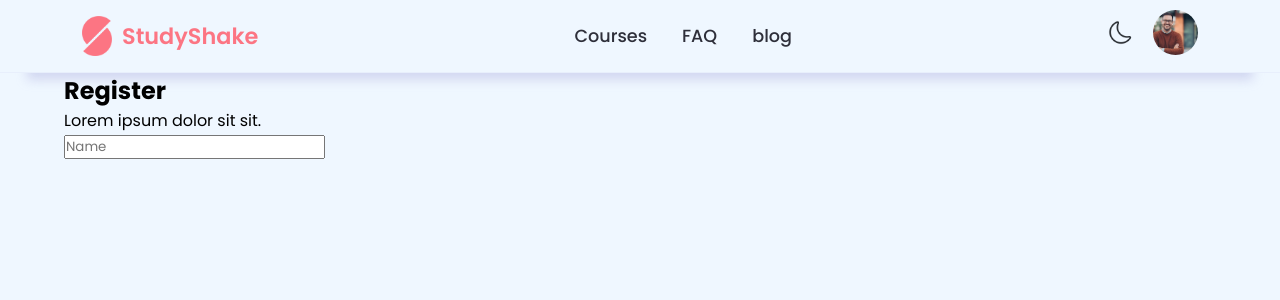
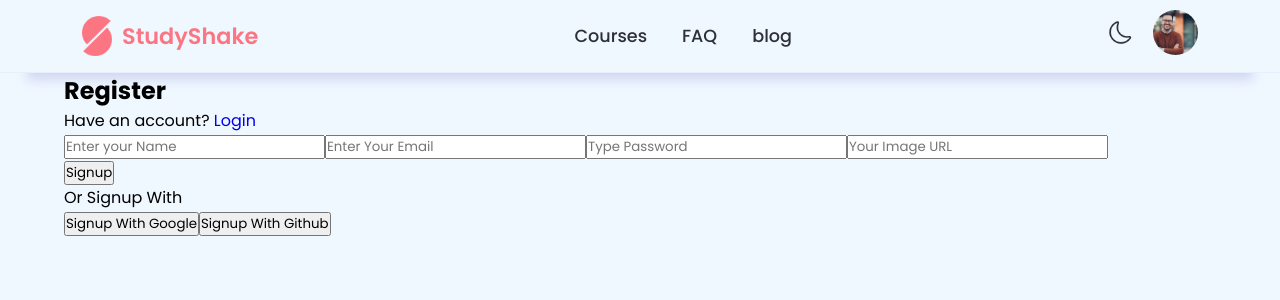
Before and after one commit to nasirmitul/study-shake-client-side, a React (Create React App) app: page /signup in a window 1280 px wide. Shown: the top 300 px of the page. Built offline with nearby package versions, Linux system fonts and the light colour scheme.

Commit message:
signup, signin, forget design complete

```diff
--- a/src/components/Forget/ForgetPass.js
+++ b/src/components/Forget/ForgetPass.js
@@ -1,8 +1,22 @@
 import React from 'react';
+import { Link } from 'react-router-dom';
 
 const ForgetPass = () => {
     return (
-        <div>
+        <div className='container sign-account'>
+            <form action="" className='sign'>
+                <h2 className='heading'>Forget Password?</h2>
+                <p className='change-to'>Do remember email & password? <Link to='/login'>Login</Link> </p>
+
+                <div className="inputs">
+                    <input type="email" placeholder='Enter Your Email' name='email' required/>
+                </div>
+
+
+                <div className="action-button">
+                    <button type='submit'>Login</button>
+                </div>
+            </form>
 
         </div>
     );
--- a/src/components/Signin/Signin.js
+++ b/src/components/Signin/Signin.js
@@ -1,9 +1,37 @@
 import React from 'react';
+import { Link } from 'react-router-dom';
 
 const Signin = () => {
     return (
-        <div>
+        <div className='container sign-account'>
+            <form action="" className='sign'>
+                <h2 className='heading'>Login</h2>
+                <p className='change-to'>Don't have an account? <Link to='/signup'>Register</Link> </p>
 
+                <div className="inputs">
+                    <input type="email" placeholder='Enter Your Email' name='email' required/>
+                    <input type="password" placeholder='Type Password' name='password' required/>
+                </div>
+
+                <div className="remember-forget">
+                    <div className="remember-me">
+                        <input type="checkbox"/>
+                        <p>Remember Me</p>
+                    </div>
+
+                    <Link to='/forget'>Forget Password?</Link>
+                </div>
+
+                <div className="action-button">
+                    <button type='submit'>Login</button>
+                </div>
+            </form>
+
+            <div className="other-options">
+                <p className='or-title'>Or Login With</p>
+                <button type='button'>Login With Google</button>
+                <button type='button'>Login With Github</button>
+            </div>
         </div>
     );
 };
--- a/src/components/Signup/Signup.js
+++ b/src/components/Signup/Signup.js
@@ -1,16 +1,30 @@
 import React from 'react';
+import { Link } from 'react-router-dom';
 
 const Signup = () => {
     return (
-        <div className='container'>
+        <div className='container sign-account'>
             <form action="" className='sign'>
                 <h2 className='heading'>Register</h2>
-                <p className='description'>Lorem ipsum dolor sit sit.</p>
+                <p className='change-to'>Have an account? <Link to='/login'>Login</Link> </p>
 
                 <div className="inputs">
-                    <input type="text" placeholder='Name' name='name' required/>
+                    <input type="text" placeholder='Enter your Name' name='name' required/>
+                    <input type="email" placeholder='Enter Your Email' name='email' required/>
+                    <input type="password" placeholder='Type Password' name='password' required/>
+                    <input type="text" placeholder='Your Image URL' name='image' required/>
+                </div>
+
+                <div className="action-button">
+                    <button type='submit'>Signup</button>
                 </div>
             </form>
+
+            <div className="other-options">
+                <p className='or-title'>Or Signup With</p>
+                <button type='button'>Signup With Google</button>
+                <button type='button'>Signup With Github</button>
+            </div>
         </div>
     );
 };
--- a/src/style/style.css
+++ b/src/style/style.css
@@ -31,7 +31,7 @@ body{
 
 /* ============ Top Navigation Design ============ */
 .navigation {
-    background: var(--text-light);
+    background:var(--background-light);
     padding: 10px 20px;
     position: relative;
     border-bottom: 1px solid rgba(168, 169, 219, 0.1);
```
Also changed, not shown: src/images/github.png (added), src/images/google.png (added).
